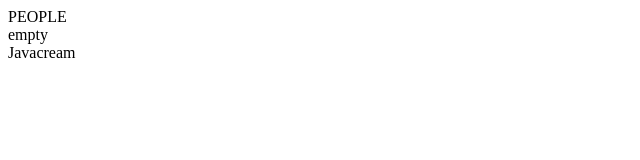
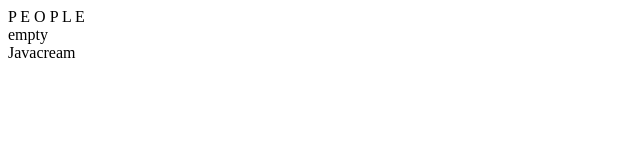
Before and after one commit to Javacream/org.javacream.training.react, a JavaScript app in the folder training/: page / in a window 1280 px wide. Shown: the top 160 px of the page, without its empty margins (0-640 px from the left). Built offline with nearby package versions, Linux system fonts and the light colour scheme; the HTML template or start-up script is replaced by a standard one.

Commit message:
change components to use app context

```diff
--- a/training/src/people/Footer.js
+++ b/training/src/people/Footer.js
@@ -1,8 +1,9 @@
 import './Footer.css';
+import { company} from './PeopleApplicationContext'
 function Footer() {
   return (
     <div >
-      Javacream
+      {company}
     </div>
   );
 }
--- a/training/src/people/Header.js
+++ b/training/src/people/Header.js
@@ -1,8 +1,10 @@
 import './Header.css';
+import {applicationTitle} from './PeopleApplicationContext'
+
 function Header() {
   return (
     <div >
-      PEOPLE
+      {applicationTitle}
     </div>
   );
 }
```
